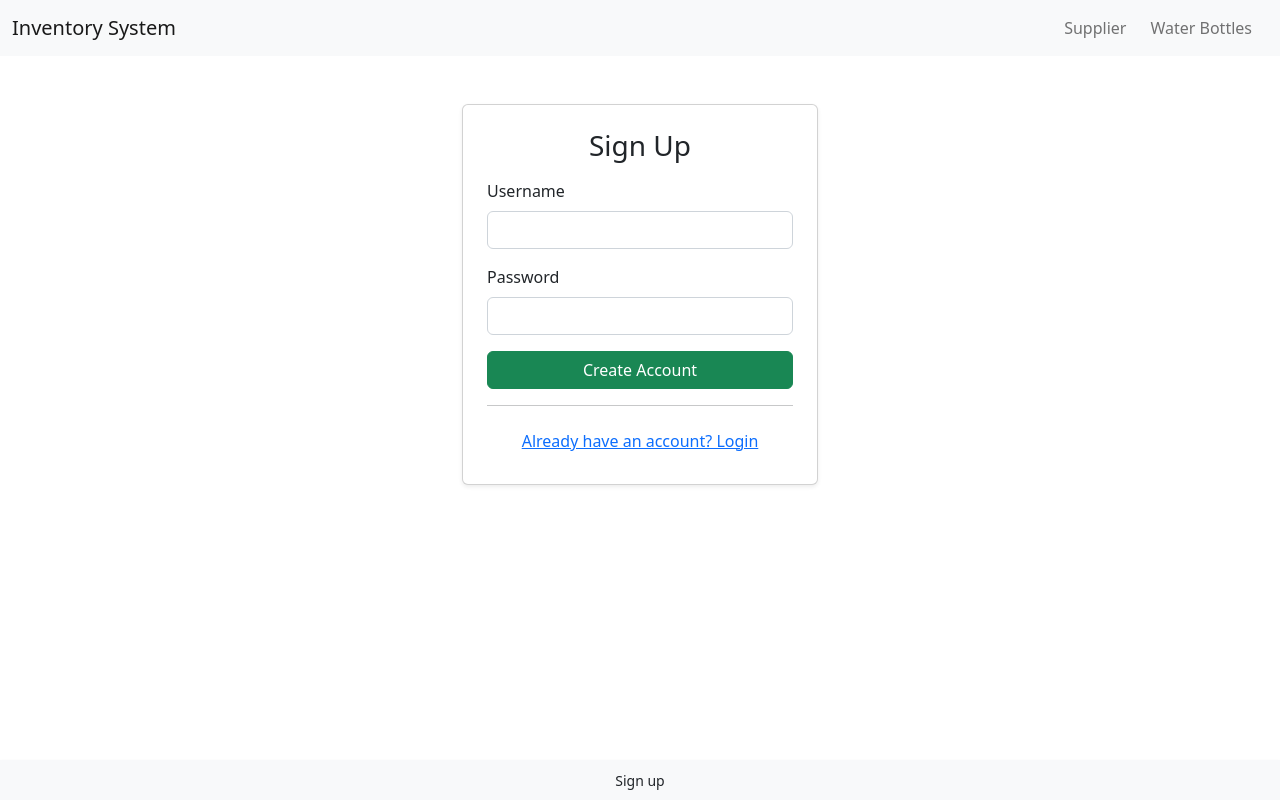
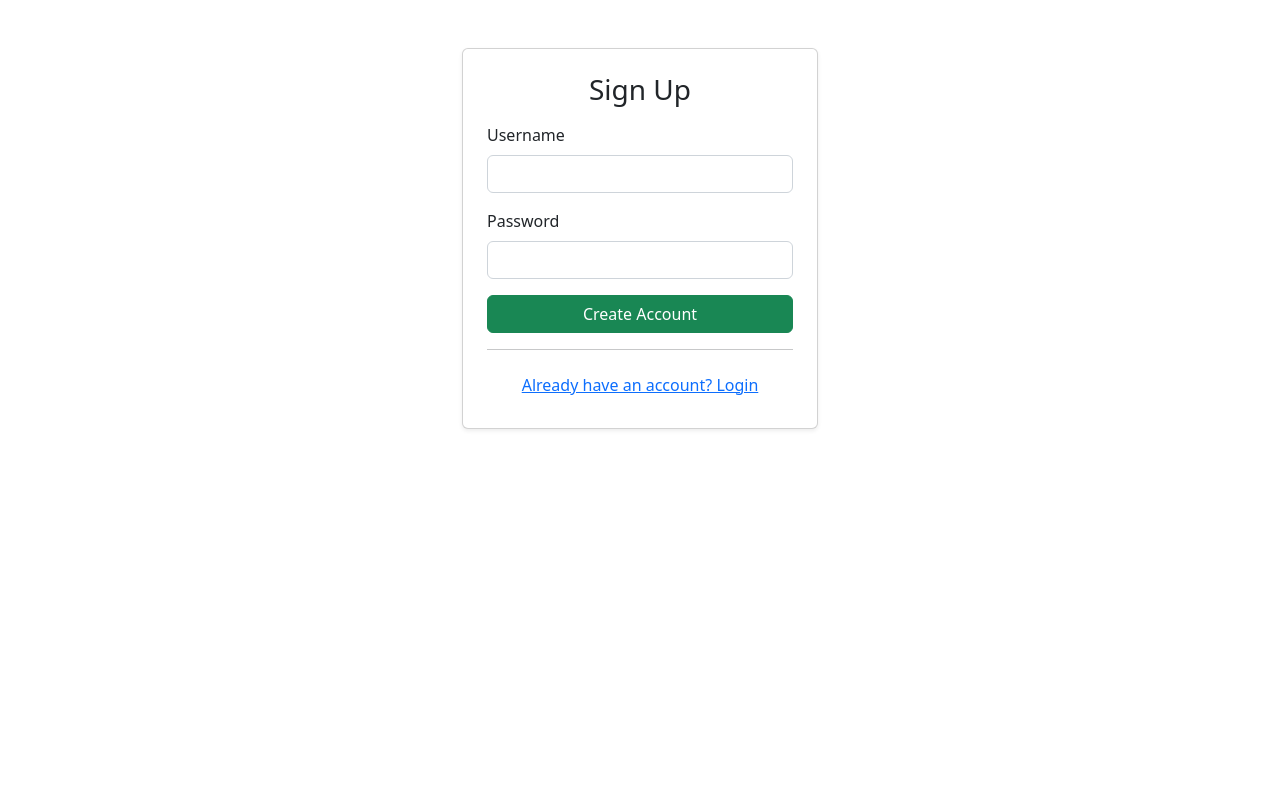
Before and after one commit to adena-wena/M6E-DjangoForms-LapuzSabandoValverde, a Django app: template Project 6/M6P-DjangoForms-LapuzSabandoValverde/MyInventoryApp/templates/signup.html in a window 1280 px wide. Run offline with Django 5.2, Linux system fonts and the light colour scheme; the template is opened without the code that fills it, so the values that code supplies are empty; some libraries are stand-ins or nearby versions.

Commit message:
Update signup.html

```diff
--- a/Project 6/M6P-DjangoForms-LapuzSabandoValverde/MyInventoryApp/templates/signup.html
+++ b/Project 6/M6P-DjangoForms-LapuzSabandoValverde/MyInventoryApp/templates/signup.html
@@ -21,25 +21,6 @@
 </head>
 
 <body>
-  <nav class="navbar navbar-expand-lg navbar-light bg-light">
-    <div class="container-fluid">
-      <a class="navbar-brand" href="{% url 'view_supplier' %}">Inventory System</a>
-      <button class="navbar-toggler" type="button" data-bs-toggle="collapse" data-bs-target="#navbarNav"
-        aria-controls="navbarNav" aria-expanded="false" aria-label="Toggle navigation">
-        <span class="navbar-toggler-icon"></span>
-      </button>
-      <div class="collapse navbar-collapse" id="navbarNav">
-        <ul class="navbar-nav ms-auto mb-2 mb-lg-0">
-          <li class="nav-item">
-            <a class="nav-link me-2" href="{% url 'view_supplier' %}">Supplier</a>
-          </li>
-          <li class="nav-item">
-            <a class="nav-link me-2" href="{% url 'view_bottles' %}">Water Bottles</a>
-          </li>
-        </ul>
-      </div>
-    </div>
-  </nav>
 
   <div class="container mt-5">
     <div class="row justify-content-center">
@@ -76,9 +57,5 @@
       </div>
     </div>
   </div>
-
-  <footer class="footer fixed-bottom bg-light text-center py-2 shadow-sm">
-    <small>Sign up</small>
-  </footer>
 </body>
 </html>
```
